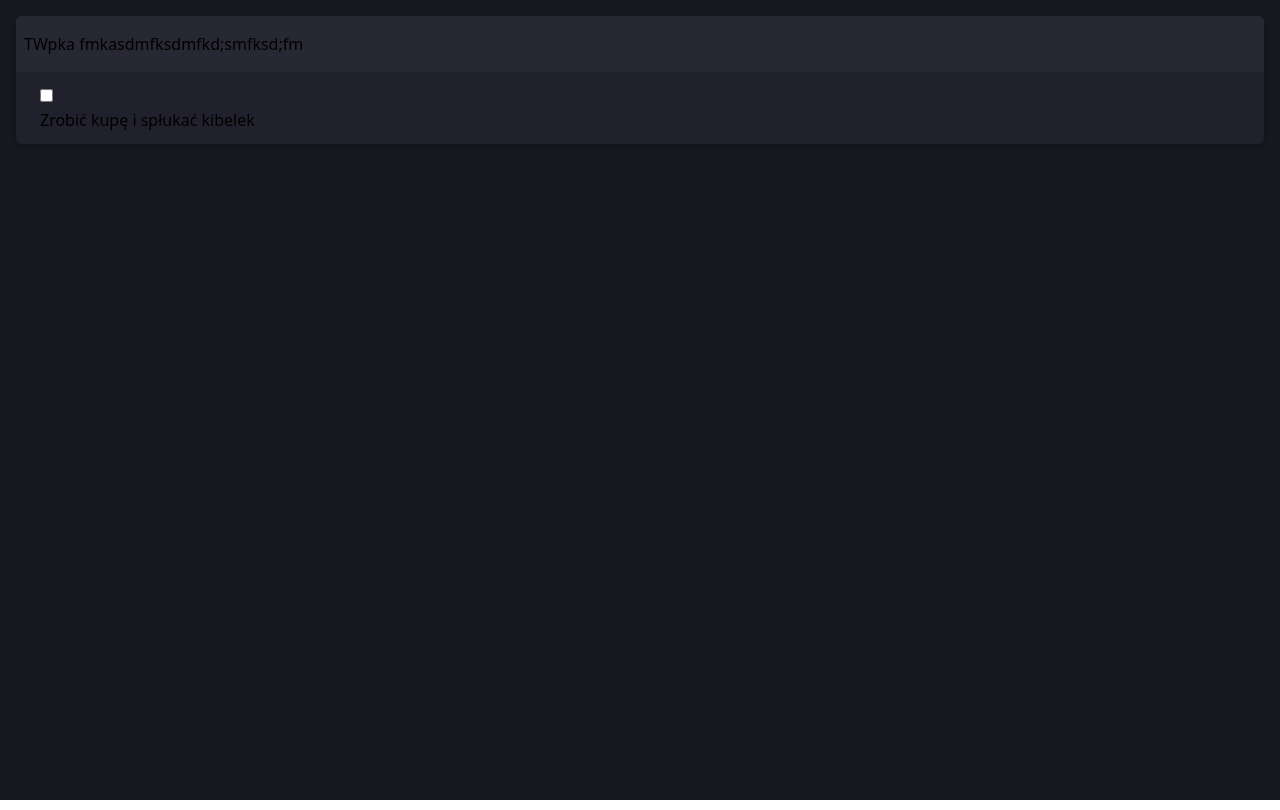
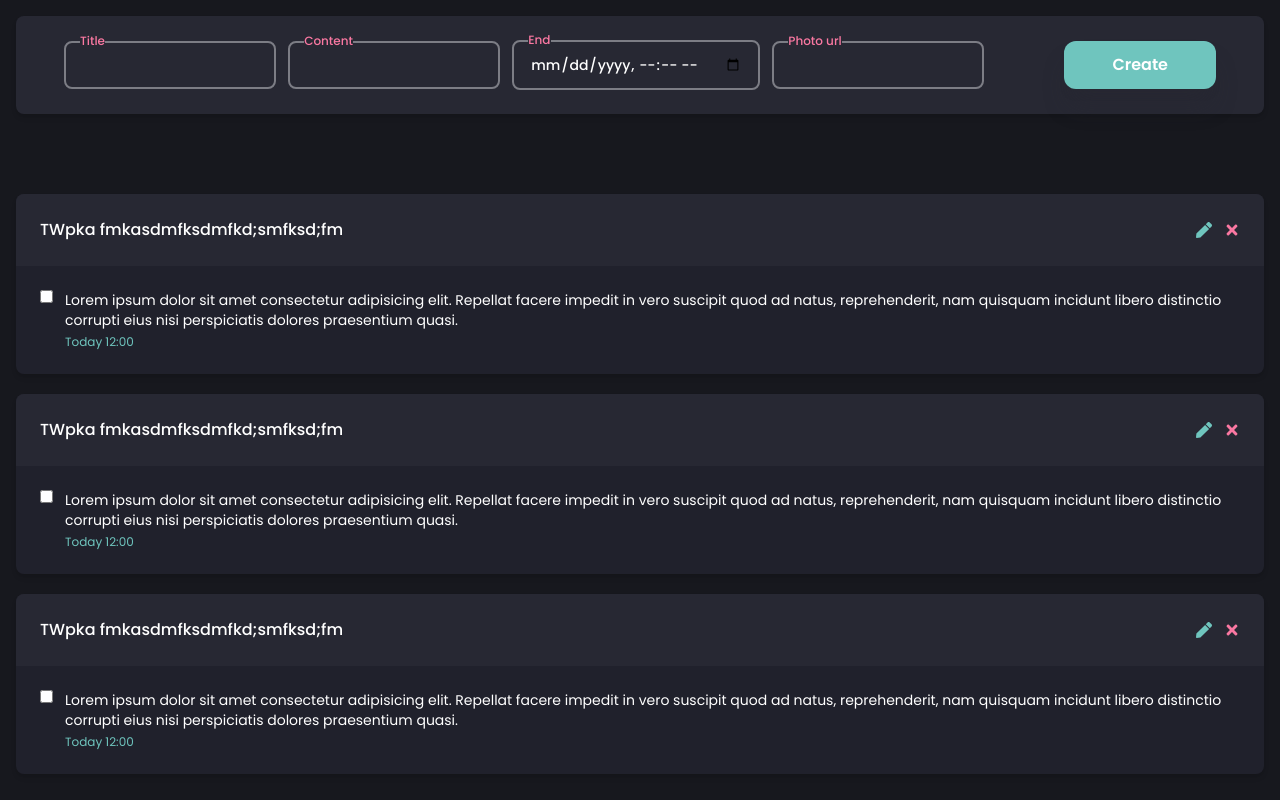
Before and after one commit to marcelinax/tasks-react-app, a React (Create React App) app: page / in a window 1280 px wide. Built offline with nearby package versions, Linux system fonts and the light colour scheme.

Commit message:
TaskItem.jsx & TaskForm.jsx mock

```diff
--- a/package.json
+++ b/package.json
@@ -9,6 +9,7 @@
     "eslint": "^8.4.1",
     "react": "^17.0.2",
     "react-dom": "^17.0.2",
+    "react-icons": "^4.3.1",
     "react-redux": "^7.2.6",
     "react-router-dom": "^6.2.1",
     "react-scripts": "5.0.0",
--- /dev/null
+++ b/src/components/Input.jsx
@@ -0,0 +1,22 @@
+import PropTypes from 'prop-types';
+import React from 'react';
+
+export const Input = ({ title, type, className, value, setValue }) => {
+
+	const handleInput = (e) => {
+		setValue(e.target.value);
+	};
+
+	return (
+		<div className={`flex flex-col w-full relative ${className}`}>
+			<label className='text-xs text-pink mb-2 font-medium absolute -top-2 left-4 bg-secondary z-10'>{title}</label>
+			<input type={type} className={'outline-none w-full rounded-lg py-3 px-4 bg-transparent border-2 border-gray text-white font-medium text-sm '} value={value} onChange={handleInput} />
+		</div>
+	);
+};
+
+Input.propTypes = {
+	title: PropTypes.string,
+	type: PropTypes.string,
+	className: PropTypes.string
+};
--- /dev/null
+++ b/src/components/PrimaryButton.jsx
@@ -0,0 +1,13 @@
+import PropTypes from 'prop-types';
+import React from 'react';
+
+export const PrimaryButton = ({ title, type, className }) => {
+	return (
+		<button type={type} className={`py-3 px-12 text-white rounded-xl shadow-xl shadow-secondary/40 font-semibold hover:scale-105 transition-all ${className}`}>{title}</button>
+	);
+};
+
+PrimaryButton.propTypes = {
+	title: PropTypes.string,
+	type: PropTypes.string
+};
--- /dev/null
+++ b/src/components/TaskForm.jsx
@@ -0,0 +1,26 @@
+import { Input } from './Input';
+import { PrimaryButton } from './PrimaryButton';
+import React from 'react';
+
+export const TaskForm = () => {
+
+	const onSubmit = (e) => {
+		e.preventDefault();
+	};
+
+	return (
+		<div className='bg-secondary w-full py-6 px-12 mb-20 rounded-lg shadow-md'>
+			<form onSubmit={onSubmit}>
+				<div className='w-full flex items-center justify-between'>
+					<div className='flex flex-1 items-center '>
+						<Input type='text' title='Title' className='mr-3' />
+						<Input type='text' title='Content' className='mr-3' />
+						<Input type='datetime-local' title='End' className='mr-3' />
+						<Input type='text' title='Photo url' />
+					</div>
+					<PrimaryButton type='submit' title='Create' className={'bg-green ml-20'} />
+				</div>
+			</form>
+		</div>
+	);
+};
--- a/src/components/TaskItem.jsx
+++ b/src/components/TaskItem.jsx
@@ -1,15 +1,25 @@
+import { FaPen, FaTimes } from 'react-icons/fa';
+
 import React from 'react';
 
 export const TaskItem = () => {
 	return (
-		<div className='w-full bg-primary rounded-md overflow-hidden shadow-md'>
-			<div className='w-full bg-secondary py-4 px-2 '>
-				<h1>TWpka fmkasdmfksdmfkd;smfksd;fm</h1>
+		<div className='w-full bg-primary rounded-lg overflow-hidden shadow-md mb-5'>
+			<div className='w-full bg-secondary p-6 flex justify-between'>
+				<h1 className='text-white font-medium'>TWpka fmkasdmfksdmfkd;smfksd;fm</h1>
+				<div className='flex items-center'>
+					<FaPen className='cursor-pointer mr-3 hover:scale-125 transition-all' fill='#6FC5BE' />
+					<FaTimes className='cursor-pointer hover:scale-125 transition-all' fill='#FA78A2' />
+				</div>
 			</div>
-			<div className='w-full py-3 px-6'>
-				<div>
+			<div className='w-full p-6'>
+				<div className='w-full flex items-start'>
 					<input type='checkbox' />
-					<p>Zrobić kupę i spłukać kibelek</p>
+					<div className='ml-3 flex flex-col'>
+						<p className='text-white text-sm '>Lorem ipsum dolor sit amet consectetur adipisicing elit. Repellat facere impedit in vero suscipit quod ad natus, reprehenderit, nam quisquam incidunt libero distinctio corrupti eius nisi perspiciatis dolores praesentium quasi.</p>
+						<p className='text-green text-xs mt-1'>Today 12:00</p>
+					</div>
+
 				</div>
 			</div>
 		</div>
--- a/src/styles/index.css
+++ b/src/styles/index.css
@@ -1,3 +1,5 @@
+@import url('https://fonts.googleapis.com/css2?family=Poppins:ital,wght@0,100;0,200;0,300;0,400;0,500;0,600;0,700;0,800;0,900;1,100;1,200;1,300;1,400;1,500;1,600;1,700;1,800;1,900&display=swap');
+
 @tailwind base;
 @tailwind components;
 @tailwind utilities;
--- a/src/views/HomeView.jsx
+++ b/src/views/HomeView.jsx
@@ -1,11 +1,18 @@
 import React from 'react';
+import { TaskForm } from '../components/TaskForm';
 import { TaskItem } from '../components/TaskItem';
 
 export const HomeView = () => {
 	return (
 		<div className='bg-bg-page w-screen h-screen' >
 			<div className='container flex flex-col m-auto p-4' >
-				<TaskItem />
+				<TaskForm />
+				<div className='flex w-full flex-col'>
+					<TaskItem />
+					<TaskItem />
+					<TaskItem />
+				</div>
+
 			</div>
 		</div>
 	);
--- a/tailwind.config.js
+++ b/tailwind.config.js
@@ -7,9 +7,15 @@ module.exports = {
 			colors: {
 				'bg-page': '#17181E',
 				primary: '#20212C',
-				secondary: '#272833'
+				secondary: '#272833',
+				'pink': '#FA78A2',
+				'green': '#6FC5BE',
+				'gray': '#7C7D85'
 			}
 		},
+		fontFamily: {
+			'sans': ['Poppins']
+		}
 	},
 	plugins: [],
 };
```
Also changed, not shown: .eslintrc.js, 1 other file (tests, documents, lock files or other folders).
